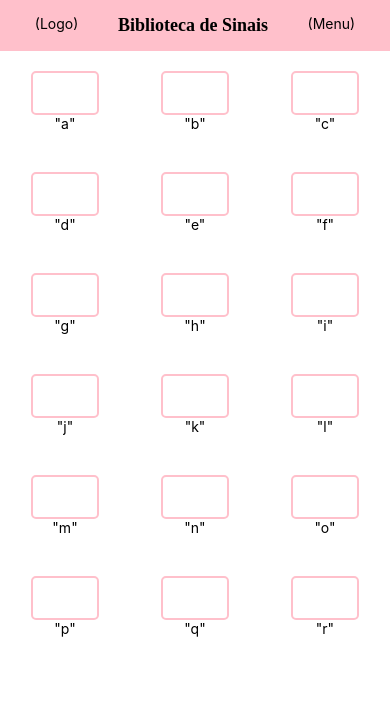
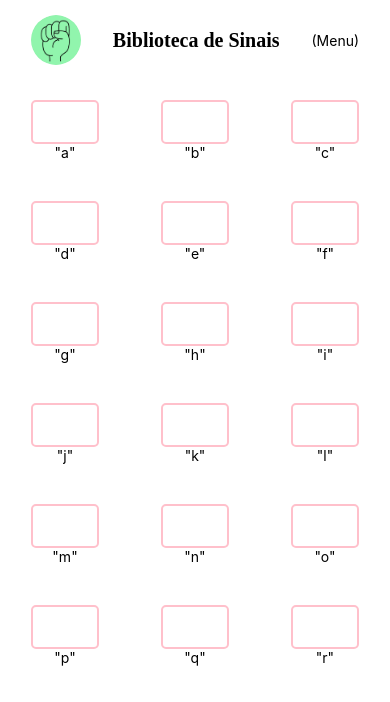
Before and after one commit to EddyZard/signify, a React Native app in the folder front/: screen / in a window 390 px wide. Shown: the top 702 px of the page. Built offline with nearby package versions, Linux system fonts and the light colour scheme.

Commit message:
Adicionei a Logo na Biblioteca

```diff
--- a/front/Biblioteca.js
+++ b/front/Biblioteca.js
@@ -1,4 +1,4 @@
-import { View, Text, TouchableOpacity, FlatList } from 'react-native';
+import { View, Text, TouchableOpacity, FlatList, Image } from 'react-native';
 
 export default function Biblioteca() {
   const sinais = [
@@ -24,11 +24,14 @@ export default function Biblioteca() {
 
   return(
     <View style={{ flex: 1, flexDirection: 'column', justifyContent: 'space-between', alignItems: 'space-between', backgroundColor: 'white'}}>
-      <View style={{ width: '100%', flexDirection: 'row', justifyContent: 'space-around', padding: '15px', backgroundColor: 'pink'}}>
+      <View style={{ width: '100%', flexDirection: 'row', alignItems: 'center', justifyContent: 'space-around', padding: '15px', backgroundColor: 'white'}}>
         <TouchableOpacity>
-          <Text>(Logo)</Text>
+          <Image
+                    source={require('./assets/logo.jpeg')}
+                    style={{width: 50, height: 50, borderRadius: 60}}
+                  />
         </TouchableOpacity>
-        <Text style={{ fontSize: 18, fontWeight: 'bold', fontFamily: 'Abril'}}>Biblioteca de Sinais</Text>
+        <Text style={{ fontSize: 20, fontWeight: 'bold', fontFamily: 'Abril'}}>Biblioteca de Sinais</Text>
         <TouchableOpacity>
           <Text>(Menu)</Text>
         </TouchableOpacity>
```
Also changed, not shown: 1 other file (tests, documents, lock files or other folders).
